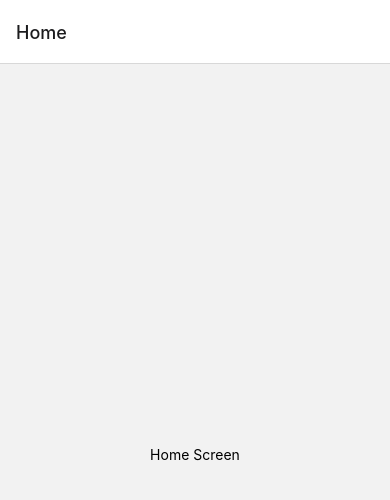
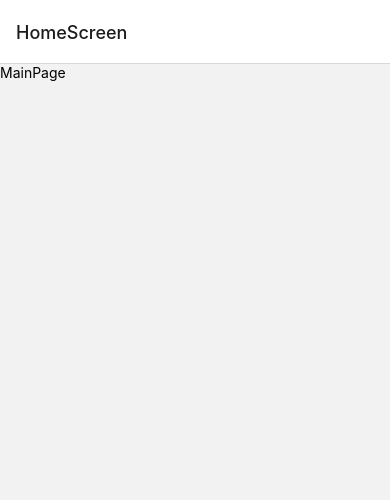
Before and after one commit to YigitCanBolukbasi/last-fm-case-study, a React Native app: screen / in a window 390 px wide. Shown: the top 500 px of the page. Built offline with nearby package versions, Linux system fonts and the light colour scheme.

Commit message:
Navigation page created

```diff
--- a/src/App.js
+++ b/src/App.js
@@ -2,16 +2,12 @@
 
 import * as React from 'react';
 import {View, Text} from 'react-native';
+
 import {NavigationContainer} from '@react-navigation/native';
 import {createNativeStackNavigator} from '@react-navigation/native-stack';
 
-function HomeScreen() {
-  return (
-    <View style={{flex: 1, alignItems: 'center', justifyContent: 'center'}}>
-      <Text>Home Screen</Text>
-    </View>
-  );
-}
+import MainPage from './Pages/MainPage/MainPage';
+import DetailPage from './Pages/DetailPage/DetailPage';
 
 const Stack = createNativeStackNavigator();
 
@@ -19,7 +15,8 @@ function App() {
   return (
     <NavigationContainer>
       <Stack.Navigator>
-        <Stack.Screen name="Home" component={HomeScreen} />
+        <Stack.Screen name="HomeScreen" component={MainPage} />
+        <Stack.Screen name="DetailScreen" component={DetailPage} />
       </Stack.Navigator>
     </NavigationContainer>
   );
```
